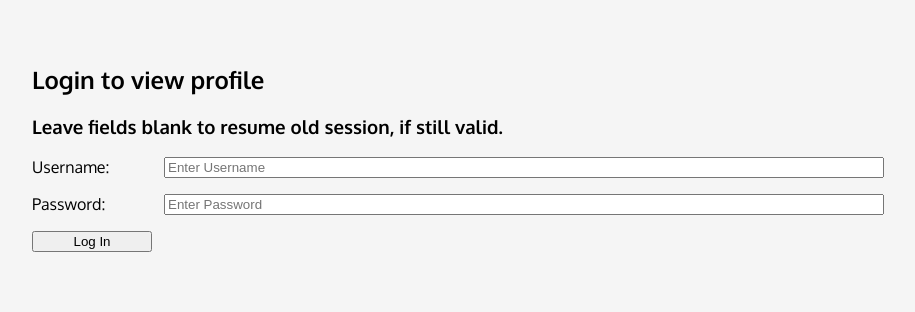
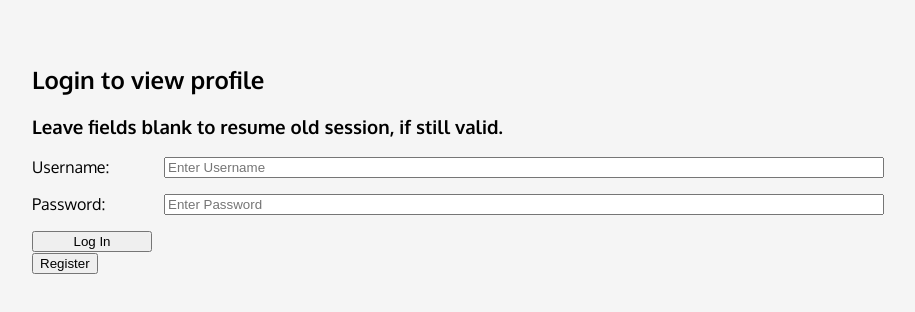
Before and after one commit to SeptismJustinn/LoginApplicationDXC, a React (Vite) app in the folder frontend/: page / in a window 1280 px wide. Shown: the top 312 px of the page, without its empty margins (8-923 px from the left). Built offline with nearby package versions, Linux system fonts and the light colour scheme.

Commit message:
Added register button to toggle register form

```diff
--- a/frontend/src/components/Login.jsx
+++ b/frontend/src/components/Login.jsx
@@ -20,12 +20,14 @@ function Login(props) {
         return;
       }
     }
-    console.log("test");
     if (usernameRef.current.value == "") {
       alert("Please enter username!");
       return usernameRef.current.focus();
     } else if (passwordRef.current.value == "") {
       alert("Please enter password!");
+      return passwordRef.current.focus();
+    } else if (passwordRef.current.value.length < 8) {
+      alert("Password is at least 8 characters long");
       return passwordRef.current.focus();
     }
     try {
@@ -41,6 +43,7 @@ function Login(props) {
         props.setUser(new User(decoded.name, decoded.sub, decoded.role));
         alert("Logged in as user: " + decoded.sub);
       } else {
+        console.log(data);
         throw new Error(data);
       }
     } catch (error) {
@@ -90,6 +93,15 @@ function Login(props) {
           <input type="submit" value="Log In" />
         </div>
       </form>
+      <input
+        type="button"
+        value="Register"
+        className={styles.register_button}
+        onClick={(e) => {
+          e.preventDefault();
+          props.setShowRegister(true);
+        }}
+      />
     </div>
   );
 }
```
